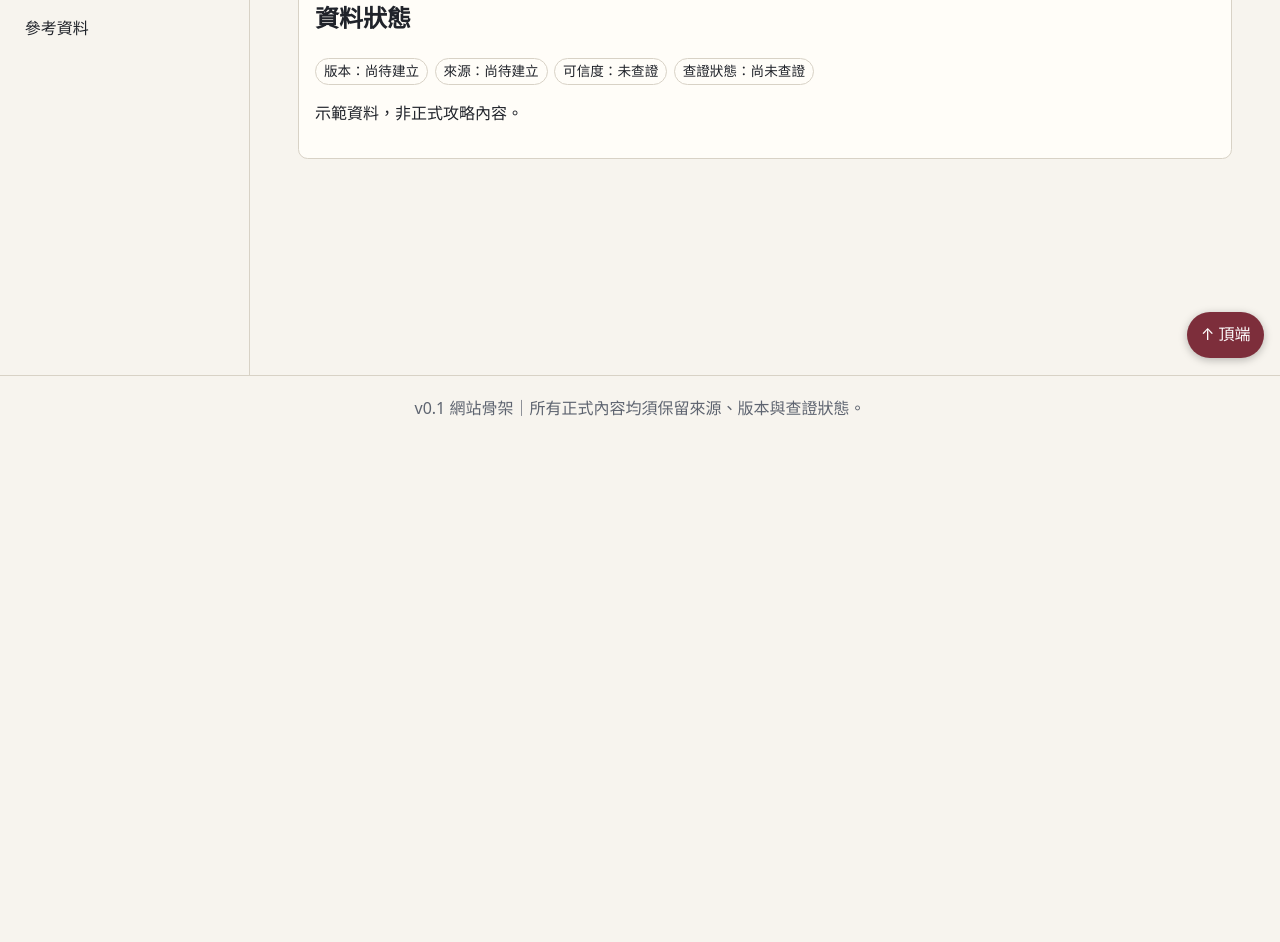
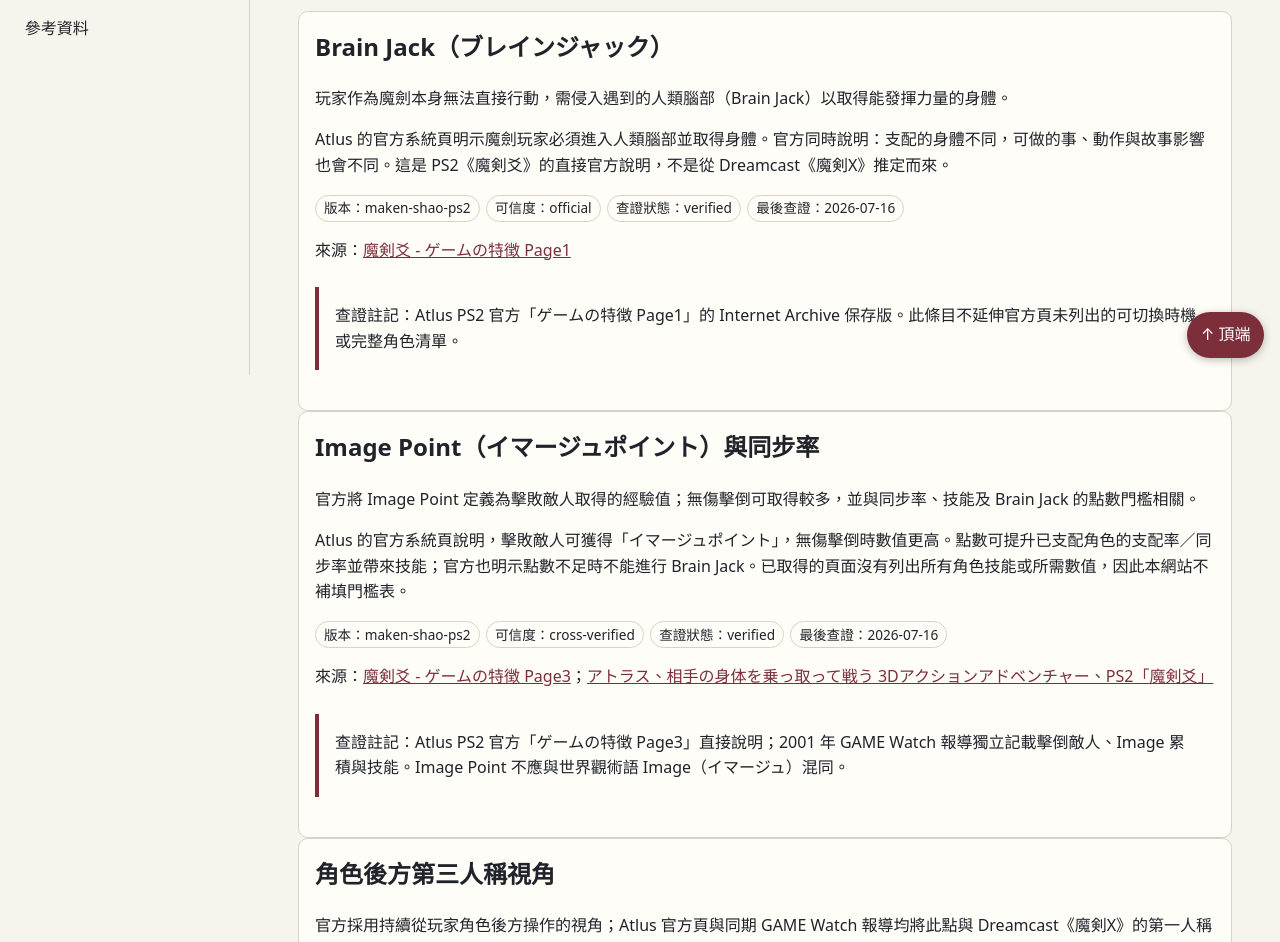
Before and after one commit to LoopAllan/maken-shao, a website: page pages/systems.html in a window 1280 px wide. Shown: the part 426-1368 px from the top of the page. Before the commit the page ends 868 px from the top, so only its background shows below. Drawn offline with Linux system fonts and the light colour scheme.

Commit message:
[verified] feat: add v0.2 world and systems source data

```diff
--- a/assets/js/app.js
+++ b/assets/js/app.js
@@ -11,5 +11,13 @@
   function renderResult(type,item){const article=document.createElement('article');article.className='card';const h=document.createElement('h3');h.textContent=`[${type}｜${item.gameVersion}] ${item.title}`;const p=document.createElement('p');p.textContent=item.summary;article.append(h,p);return article;}
   async function search(){if(!searchInput||!results)return; const q=searchInput.value.trim().toLocaleLowerCase('zh-Hant'); results.replaceChildren();if(!q){results.textContent='請輸入關鍵字。';return;}try{const data=await window.MakenData.loadAllContent(basePath);const hits=Object.entries(data).flatMap(([type,items])=>items.filter((item)=>`${item.title} ${item.summary} ${item.content}`.toLocaleLowerCase('zh-Hant').includes(q)).map((item)=>[type,item]));results.textContent=`找到 ${hits.length} 筆結果。`;hits.forEach(([type,item])=>results.append(renderResult(type,item)));}catch(error){results.textContent='資料無法載入。直接以 file:// 開啟時，請改用本機靜態伺服器。';console.warn(error);}}
   document.querySelector('[data-search-submit]')?.addEventListener('click',search);searchInput?.addEventListener('keydown',(event)=>{if(event.key==='Enter')search();});
+  const contentTarget=document.querySelector('[data-content-file]');
+  function badge(text){const item=document.createElement('li');item.className='badge';item.textContent=text;return item;}
+  function renderContentCard(item,sourceMap){const article=document.createElement('article');article.className='card';const title=document.createElement('h2');title.textContent=item.title;const summary=document.createElement('p');summary.textContent=item.summary;const content=document.createElement('p');content.textContent=item.content;const meta=document.createElement('ul');meta.className='metadata';meta.append(badge(`版本：${item.gameVersion}`),badge(`可信度：${item.confidence}`),badge(`查證狀態：${item.verificationStatus}`),badge(`最後查證：${item.lastVerified}`));const sources=document.createElement('p');sources.append('來源：');item.sourceIds.forEach((id,index)=>{const source=sourceMap.get(id);if(index)sources.append('；');if(source?.url){const link=document.createElement('a');link.href=source.url;link.target='_blank';link.rel='noopener noreferrer';link.textContent=source.title;sources.append(link);}else sources.append(source?.title || id);});const note=document.createElement('p');note.className='notice';note.textContent=`查證註記：${item.verificationNote}`;article.append(title,summary,content,meta,sources,note);return article;}
+  async function loadPageContent(){if(!contentTarget)return;const file=contentTarget.dataset.contentFile;try{const [items,sources]=await Promise.all([window.MakenData.loadJson(basePath,file),window.MakenData.loadJson(basePath,'sources.json')]);const sourceMap=new Map(sources.map((source)=>[source.id,source]));contentTarget.replaceChildren();items.forEach((item)=>contentTarget.append(renderContentCard(item,sourceMap)));}catch(error){contentTarget.textContent='資料無法載入。直接以 file:// 開啟時，請改用本機靜態伺服器。';console.warn(error);}}
+  loadPageContent();
+  const sourceList=document.querySelector('[data-source-list]');
+  async function loadSourceList(){if(!sourceList)return;try{const sources=await window.MakenData.loadJson(basePath,'sources.json');sourceList.replaceChildren();sources.filter((source)=>source.id!=='demo-source').forEach((source)=>{const article=document.createElement('article');article.className='card';const title=document.createElement('h2');const link=document.createElement('a');link.href=source.url;link.target='_blank';link.rel='noopener noreferrer';link.textContent=source.title;title.append(link);const metadata=document.createElement('ul');metadata.className='metadata';metadata.append(badge(`來源層級：${source.sourceLevel}`),badge(`最後查閱：${source.accessedDate}`));const details=document.createElement('p');details.textContent=source.notes;article.append(title,metadata,details);sourceList.append(article);});}catch(error){sourceList.textContent='來源清單無法載入。直接以 file:// 開啟時，請改用本機靜態伺服器。';console.warn(error);}}
+  loadSourceList();
   const topButton=document.querySelector('[data-back-to-top]');topButton?.addEventListener('click',()=>window.scrollTo({top:0,behavior:'smooth'}));
 })();
--- a/assets/js/data-loader.js
+++ b/assets/js/data-loader.js
@@ -1,5 +1,5 @@
 (() => {
-  const datasets = ['characters','walkthrough','knowledge','endings','bosses'];
+  const datasets = ['world','systems','characters','walkthrough','knowledge','endings','bosses'];
   async function loadJson(basePath, filename) { const response = await fetch(`${basePath}/data/${filename}`); if (!response.ok) throw new Error(`${filename}: HTTP ${response.status}`); return response.json(); }
   async function loadAllContent(basePath) { const entries = await Promise.all(datasets.map(async (name) => [name, await loadJson(basePath, `${name}.json`)])); return Object.fromEntries(entries); }
   window.MakenData = { datasets, loadJson, loadAllContent };
--- a/data/sources.json
+++ b/data/sources.json
@@ -9,5 +9,82 @@
     "publicationDate": null,
     "accessedDate": "2026-07-15",
     "notes": "示範資料，非正式攻略內容。此來源只用於驗證資料結構。"
+  },
+  {
+    "id": "atlus-maken-shao-index-archive",
+    "title": "魔剣爻 - MAKEN SHAO",
+    "sourceType": "official-website",
+    "publisherOrAuthor": "株式会社アトラス（Atlus）",
+    "sourceLevel": "official",
+    "url": "https://web.archive.org/web/20030415141611/http://www.atlus.co.jp/cs/game/pstation2/shao/index.html",
+    "publicationDate": null,
+    "accessedDate": "2026-07-16",
+    "notes": "Atlus PS2 產品頁的 Internet Archive 保存版。可查證 PS2 平台、2001-06-07 發售、動作冒險類型，以及魔劍／分歧結局的官方介紹。原始 Atlus URL 已失效。"
+  },
+  {
+    "id": "atlus-maken-shao-story-archive",
+    "title": "魔剣爻 - ストーリー",
+    "sourceType": "official-website",
+    "publisherOrAuthor": "株式会社アトラス（Atlus）",
+    "sourceLevel": "official",
+    "url": "https://web.archive.org/web/20021222112807/http://www.atlus.co.jp/cs/game/pstation2/shao/story.html",
+    "publicationDate": null,
+    "accessedDate": "2026-07-16",
+    "notes": "Atlus 故事頁的 Internet Archive 保存版。可查證 Image（イマージュ）的官方定義、近未來背景、金澤總合學術研究所與魔劍專案的設定。原始 Atlus URL 已失效。"
+  },
+  {
+    "id": "atlus-maken-shao-system-page1-archive",
+    "title": "魔剣爻 - ゲームの特徴 Page1",
+    "sourceType": "official-website",
+    "publisherOrAuthor": "株式会社アトラス（Atlus）",
+    "sourceLevel": "official",
+    "url": "https://web.archive.org/web/20021222112830/http://www.atlus.co.jp/cs/game/pstation2/shao/gmsys.html",
+    "publicationDate": null,
+    "accessedDate": "2026-07-16",
+    "notes": "Atlus 系統頁的 Internet Archive 保存版。可查證 Brain Jack、身體差異與其對動作／劇情的影響。原始 Atlus URL 已失效。"
+  },
+  {
+    "id": "atlus-maken-shao-system-page2-archive",
+    "title": "魔剣爻 - ゲームの特徴 Page2",
+    "sourceType": "official-website",
+    "publisherOrAuthor": "株式会社アトラス（Atlus）",
+    "sourceLevel": "official",
+    "url": "https://web.archive.org/web/20021222112830/http://www.atlus.co.jp/cs/game/pstation2/shao/gmsys2.html",
+    "publicationDate": null,
+    "accessedDate": "2026-07-16",
+    "notes": "Atlus 系統頁的 Internet Archive 保存版。可查證角色後方第三人稱、鎖定與戰鬥描述；原始 Atlus URL 已失效。"
+  },
+  {
+    "id": "atlus-maken-shao-system-page3-archive",
+    "title": "魔剣爻 - ゲームの特徴 Page3",
+    "sourceType": "official-website",
+    "publisherOrAuthor": "株式会社アトラス（Atlus）",
+    "sourceLevel": "official",
+    "url": "https://web.archive.org/web/20021222112830/http://www.atlus.co.jp/cs/game/pstation2/shao/gmsys3.html",
+    "publicationDate": null,
+    "accessedDate": "2026-07-16",
+    "notes": "Atlus 系統頁的 Internet Archive 保存版。可查證 Image Point、同步率、技能與 Brain Jack 所需點數；原始 Atlus URL 已失效。"
+  },
+  {
+    "id": "game-watch-maken-shao-2001-02-23",
+    "title": "アトラス、相手の身体を乗っ取って戦う 3Dアクションアドベンチャー、PS2「魔剣爻」",
+    "sourceType": "other",
+    "publisherOrAuthor": "GAME Watch／株式会社インプレス；北村孝和",
+    "sourceLevel": "secondary",
+    "url": "https://game.watch.impress.co.jp/docs/20010223/atlus.htm",
+    "publicationDate": "2001-02-23",
+    "accessedDate": "2026-07-16",
+    "notes": "同期遊戲新聞；可獨立交叉印證 PS2 的角色後方第三人稱、Brain Jack、Image 累積與技能。不可取代官方一手說明。"
+  },
+  {
+    "id": "kadokawa-maken-shao-official-guidebook",
+    "title": "魔剣爻 公式ガイドブック",
+    "sourceType": "official-guide",
+    "publisherOrAuthor": "KADOKAWA／Enterbrain",
+    "sourceLevel": "official",
+    "url": "https://www.kadokawa.co.jp/product/200700004318/",
+    "publicationDate": "2001-07-07",
+    "accessedDate": "2026-07-16",
+    "notes": "出版社書目紀錄，ISBN 9784757705197。僅可證實官方攻略本的存在、出版資訊；未取得正文，不能據此推導攻略或設定細節。"
   }
 ]
--- /dev/null
+++ b/data/systems.json
@@ -0,0 +1,82 @@
+[
+  {
+    "id": "maken-shao-brain-jack",
+    "title": "Brain Jack（ブレインジャック）",
+    "summary": "玩家作為魔劍本身無法直接行動，需侵入遇到的人類腦部（Brain Jack）以取得能發揮力量的身體。",
+    "content": "Atlus 的官方系統頁明示魔劍玩家必須進入人類腦部並取得身體。官方同時說明：支配的身體不同，可做的事、動作與故事影響也會不同。這是 PS2《魔剣爻》的直接官方說明，不是從 Dreamcast《魔剣X》推定而來。",
+    "gameVersion": "maken-shao-ps2",
+    "region": "JP",
+    "sourceIds": ["atlus-maken-shao-system-page1-archive"],
+    "confidence": "official",
+    "verificationStatus": "verified",
+    "verificationNote": "Atlus PS2 官方「ゲームの特徴 Page1」的 Internet Archive 保存版。此條目不延伸官方頁未列出的可切換時機或完整角色清單。",
+    "lastVerified": "2026-07-16",
+    "isPlaceholder": false,
+    "spoiler": false,
+    "systemArea": "brain-jack"
+  },
+  {
+    "id": "maken-shao-image-point",
+    "title": "Image Point（イマージュポイント）與同步率",
+    "summary": "官方將 Image Point 定義為擊敗敵人取得的經驗值；無傷擊倒可取得較多，並與同步率、技能及 Brain Jack 的點數門檻相關。",
+    "content": "Atlus 的官方系統頁說明，擊敗敵人可獲得「イマージュポイント」，無傷擊倒時數值更高。點數可提升已支配角色的支配率／同步率並帶來技能；官方也明示點數不足時不能進行 Brain Jack。已取得的頁面沒有列出所有角色技能或所需數值，因此本網站不補填門檻表。",
+    "gameVersion": "maken-shao-ps2",
+    "region": "JP",
+    "sourceIds": ["atlus-maken-shao-system-page3-archive", "game-watch-maken-shao-2001-02-23"],
+    "confidence": "cross-verified",
+    "verificationStatus": "verified",
+    "verificationNote": "Atlus PS2 官方「ゲームの特徴 Page3」直接說明；2001 年 GAME Watch 報導獨立記載擊倒敵人、Image 累積與技能。Image Point 不應與世界觀術語 Image（イマージュ）混同。",
+    "lastVerified": "2026-07-16",
+    "isPlaceholder": false,
+    "spoiler": false,
+    "systemArea": "image-point"
+  },
+  {
+    "id": "maken-shao-third-person-view",
+    "title": "角色後方第三人稱視角",
+    "summary": "官方採用持續從玩家角色後方操作的視角；Atlus 官方頁與同期 GAME Watch 報導均將此點與 Dreamcast《魔剣X》的第一人稱加以區隔。",
+    "content": "Atlus 官方系統頁稱採用可從玩家角色後方持續操作的後方視點。GAME Watch 的同期報導也明確寫出，Dreamcast 版的玩家視點改為 PS2 版從角色後方觀看的客觀視點。此條目只記錄已交叉驗證的視角差異。",
+    "gameVersion": "maken-shao-ps2",
+    "region": "JP",
+    "sourceIds": ["atlus-maken-shao-system-page2-archive", "game-watch-maken-shao-2001-02-23"],
+    "confidence": "cross-verified",
+    "verificationStatus": "verified",
+    "verificationNote": "Atlus PS2 官方「ゲームの特徴 Page2」與 2001 年 GAME Watch 同期報導交叉印證。",
+    "lastVerified": "2026-07-16",
+    "isPlaceholder": false,
+    "spoiler": false,
+    "systemArea": "perspective"
+  },
+  {
+    "id": "maken-shao-lock-on-combat",
+    "title": "鎖定與近戰節奏",
+    "summary": "官方系統頁描述鎖定後能持續掌握敵人，並以量測間距、避開攻擊與抓住破綻反擊作為戰鬥表現。",
+    "content": "Atlus 以鎖定敵人為中心移動的說明，描述在面對敵人時觀察間距、躲避攻擊並抓住空檔反擊的操作感。官方頁沒有在已取得文字中提供按鍵配置，因此本條目不列出日版的精確按鍵。",
+    "gameVersion": "maken-shao-ps2",
+    "region": "JP",
+    "sourceIds": ["atlus-maken-shao-system-page2-archive"],
+    "confidence": "official",
+    "verificationStatus": "verified",
+    "verificationNote": "Atlus PS2 官方「ゲームの特徴 Page2」的 Internet Archive 保存版。僅採用官方頁明示的鎖定與戰鬥描述。",
+    "lastVerified": "2026-07-16",
+    "isPlaceholder": false,
+    "spoiler": false,
+    "systemArea": "combat"
+  },
+  {
+    "id": "maken-shao-psi-research-status",
+    "title": "PSI：避免與 Dreamcast 版混用",
+    "summary": "目前取得的 PS2 官方系統頁使用 Image、Image Point 與同步率等用語，未能直接證實 PSI 是 PS2 版的 Brain Jack 資源或戰鬥資源。",
+    "content": "此條目是版本防混淆註記，不是宣稱 PSI 不存在。已取得的 PS2 Atlus 系統資料明示 Image Point 與同步率，並沒有把 PSI 作為 Brain Jack 所需資源。因 Dreamcast《魔剣X》的二級資料常提及 PSI，本網站在取得 PS2 手冊或其他直接證據前不會將其寫成 PS2 規則。",
+    "gameVersion": "maken-shao-ps2",
+    "region": "JP",
+    "sourceIds": ["atlus-maken-shao-system-page1-archive", "atlus-maken-shao-system-page3-archive"],
+    "confidence": "official",
+    "verificationStatus": "not-verified",
+    "verificationNote": "這是基於已取得 PS2 官方頁面之證據缺口標記；不能由未提及 PSI 推論 PSI 絕對不存在。待 PS2 手冊或可定位的一手資料確認。",
+    "lastVerified": "2026-07-16",
+    "isPlaceholder": false,
+    "spoiler": false,
+    "systemArea": "psi"
+  }
+]
--- a/pages/systems.html
+++ b/pages/systems.html
@@ -1,6 +1,27 @@
 <!doctype html>
 <html lang="zh-Hant" data-base="..">
-<head><meta charset="utf-8"><meta name="viewport" content="width=device-width, initial-scale=1"><meta name="description" content="Maken Shao 可驗證繁體中文知識庫 v0.1"><title>系統｜Maken Shao Complete Guide</title><link rel="stylesheet" href="../assets/css/style.css"></head>
-<body><a class="skip-link" href="#main-content">跳至主要內容</a><header class="site-header"><button class="menu-button" type="button" data-menu-toggle aria-controls="site-nav" aria-expanded="false">選單</button><a class="brand" href="../index.html">Maken Shao Complete Guide</a><div class="header-actions"><button class="icon-button" type="button" data-theme-toggle aria-label="切換深色模式">◐</button></div></header>
-<div class="layout"><nav class="sidebar" id="site-nav" aria-label="主要導覽"><h2>目錄</h2><ul><li><a href="../index.html" >首頁</a></li><li><a href="../pages/introduction.html" >遊戲介紹</a></li><li><a href="../pages/systems.html" aria-current="page">系統</a></li><li><a href="../pages/walkthrough.html" >流程攻略</a></li><li><a href="../pages/characters.html" >角色圖鑑</a></li><li><a href="../pages/knowledge.html" >Knowledge</a></li><li><a href="../pages/endings.html" >結局</a></li><li><a href="../pages/bosses.html" >Boss</a></li><li><a href="../pages/references.html" >參考資料</a></li></ul></nav><main id="main-content"><p class="eyebrow">系統｜資料建置中</p><h1>操作與系統</h1><p class="lead">Brain Jack、Image Point、PSI 等內容必須先有可追溯證據。</p><aside class="notice"><strong>資料政策：</strong>目前頁面只提供網站骨架與示範資料。示例內容均為「示範資料，非正式攻略內容」，不可視為真實攻略或遊戲設定。</aside><section class="card"><h2>資料狀態</h2><ul class="metadata"><li class="badge">版本：尚待建立</li><li class="badge">來源：尚待建立</li><li class="badge">可信度：未查證</li><li class="badge">查證狀態：尚未查證</li></ul><p>示範資料，非正式攻略內容。</p></section></main></div>
-<button class="back-to-top" type="button" data-back-to-top aria-label="返回頁面頂端">↑ 頂端</button><footer class="site-footer">v0.1 網站骨架｜所有正式內容均須保留來源、版本與查證狀態。</footer><script defer src="../assets/js/data-loader.js"></script><script defer src="../assets/js/validator.js"></script><script defer src="../assets/js/app.js"></script></body></html>
+<head>
+  <meta charset="utf-8">
+  <meta name="viewport" content="width=device-width, initial-scale=1">
+  <meta name="description" content="Maken Shao 可驗證繁體中文知識庫：遊戲系統">
+  <title>系統｜Maken Shao Complete Guide</title>
+  <link rel="stylesheet" href="../assets/css/style.css">
+</head>
+<body>
+  <a class="skip-link" href="#main-content">跳至主要內容</a>
+  <header class="site-header"><button class="menu-button" type="button" data-menu-toggle aria-controls="site-nav" aria-expanded="false">選單</button><a class="brand" href="../index.html">Maken Shao Complete Guide</a><div class="header-actions"><button class="icon-button" type="button" data-theme-toggle aria-label="切換深色模式">◐</button></div></header>
+  <div class="layout">
+    <nav class="sidebar" id="site-nav" aria-label="主要導覽"><h2>目錄</h2><ul><li><a href="../index.html">首頁</a></li><li><a href="introduction.html">遊戲介紹</a></li><li><a href="systems.html" aria-current="page">系統</a></li><li><a href="walkthrough.html">流程攻略</a></li><li><a href="characters.html">角色圖鑑</a></li><li><a href="knowledge.html">Knowledge</a></li><li><a href="endings.html">結局</a></li><li><a href="bosses.html">Boss</a></li><li><a href="references.html">參考資料</a></li></ul></nav>
+    <main id="main-content">
+      <p class="eyebrow">v0.2｜系統資料</p>
+      <h1>操作與系統</h1>
+      <p class="lead">Brain Jack、Image Point 與視角差異等內容，均依來源層級與查證狀態呈現；本頁不會把 Dreamcast《Maken X》的細節自動套用到 PS2《Maken Shao》。</p>
+      <aside class="notice"><strong>研究室政策：</strong>Image Point、AI 行為與版本差異仍有待取得官方攻略或手冊交叉驗證。標示為「尚未查證」的卡片不是正式攻略規則。</aside>
+      <section data-content-file="systems.json" aria-live="polite"><p>正在載入可驗證資料…</p></section>
+    </main>
+  </div>
+  <button class="back-to-top" type="button" data-back-to-top aria-label="返回頁面頂端">↑ 頂端</button>
+  <footer class="site-footer">v0.2 世界觀與系統資料｜所有內容均保留版本、來源與查證狀態。</footer>
+  <script defer src="../assets/js/data-loader.js"></script><script defer src="../assets/js/validator.js"></script><script defer src="../assets/js/app.js"></script>
+</body>
+</html>
--- a/scripts/validate-data.js
+++ b/scripts/validate-data.js
@@ -5,8 +5,10 @@
 const root = path.resolve(path.dirname(fileURLToPath(import.meta.url)), '..');
 const dataDirectory = path.join(root, 'data');
 const schemaDirectory = path.join(root, 'schemas');
-const datasets = {
+export const datasets = {
   'sources.json': { schema: 'source.schema.json', type: 'source' },
+  'world.json': { schema: 'world.schema.json', type: 'world' },
+  'systems.json': { schema: 'system.schema.json', type: 'system' },
   'characters.json': { schema: 'character.schema.json', type: 'character' },
   'walkthrough.json': { schema: 'walkthrough.schema.json', type: 'walkthrough' },
   'knowledge.json': { schema: 'knowledge.schema.json', type: 'knowledge' },
@@ -87,5 +89,5 @@
 if (process.argv[1] === fileURLToPath(import.meta.url)) {
   const errors = validateProject();
   if (errors.length) { console.error(`Data validation failed (${errors.length} error(s)):`); errors.forEach((error) => console.error(`- ${error}`)); process.exitCode = 1; }
-  else console.log('Data validation passed: 7 data files and 6 schemas checked.');
+  else console.log(`Data validation passed: ${Object.keys(datasets).length} data files and ${Object.keys(datasets).length} schemas checked.`);
 }
```
Also changed, not shown: data/world.json (added, +66 -0 lines), docs/data-model.md (+2 -0 lines), docs/v0.2-research.md (added, +40 -0 lines), pages/introduction.html (+25 -4 lines), pages/references.html (+25 -4 lines), schemas/system.schema.json (added, +23 -0 lines), schemas/world.schema.json (added, +23 -0 lines), tests/validate-data.test.js (+21 -1 lines).
